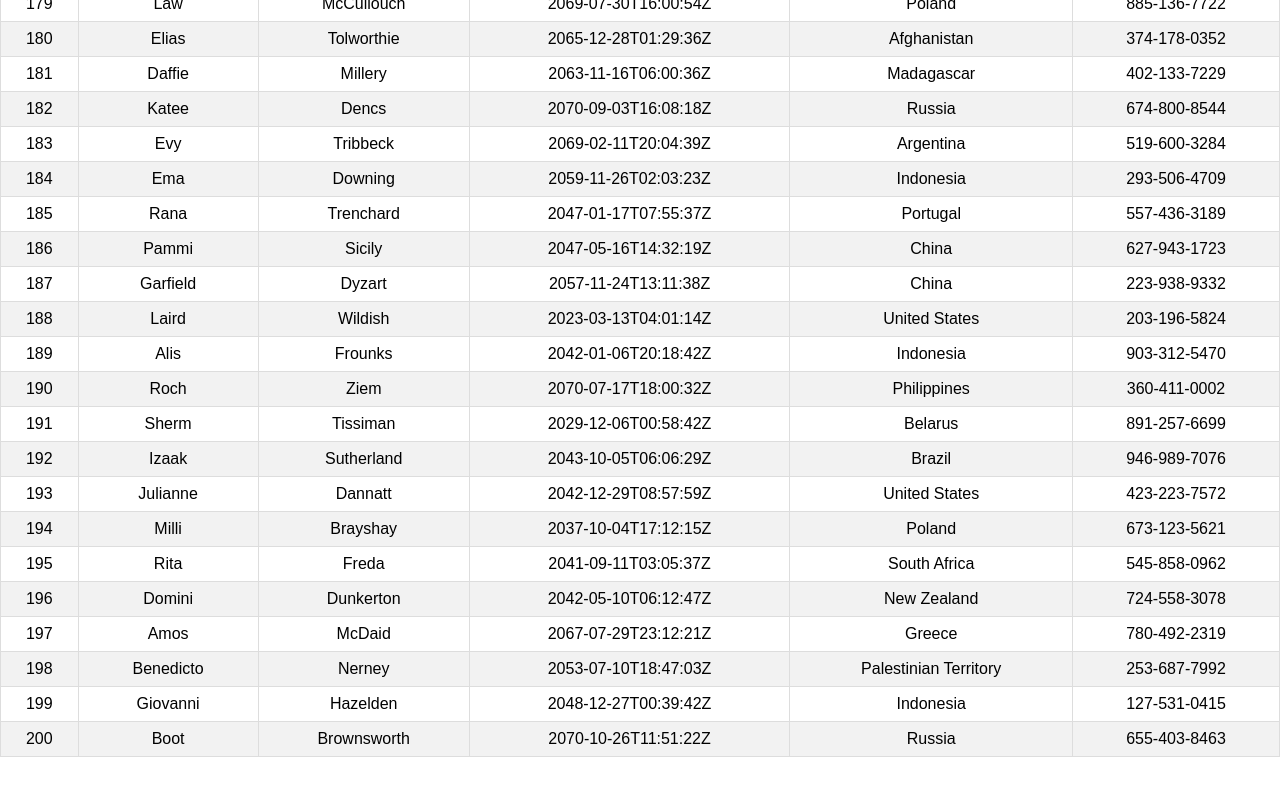
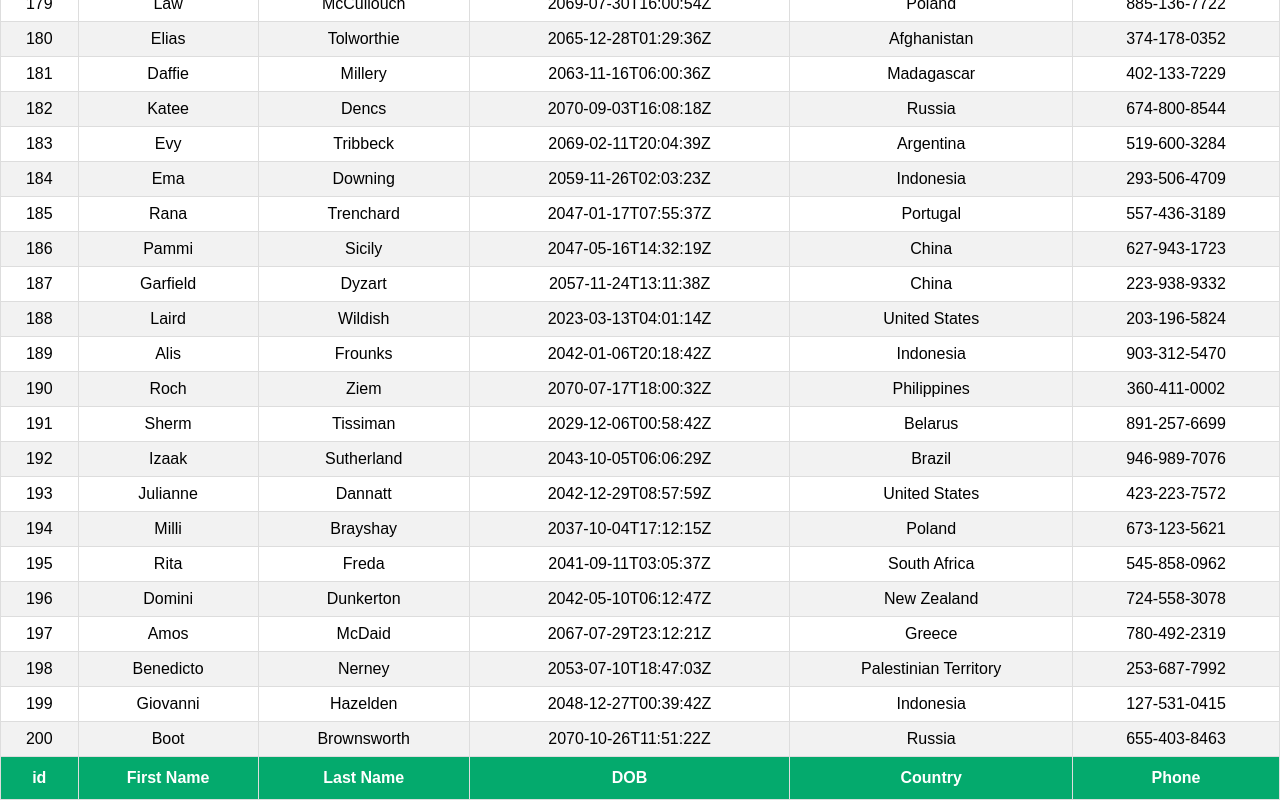
Before and after one commit to Reebal011/React_Table, a React (Create React App) app: page / in a window 1280 px wide. Shown: the part 6287-7087 px from the top of the page. Before the commit the page ends 7044 px from the top, so only its background shows below. Built offline with nearby package versions, Linux system fonts and the light colour scheme.

Commit message:
Table footer

```diff
--- a/src/App.js
+++ b/src/App.js
@@ -1,4 +1,3 @@
-import logo from "./logo.svg";
 import "./App.css";
 import BasicTable from "./components/BasicTable";
 
--- a/src/components/BasicTable.js
+++ b/src/components/BasicTable.js
@@ -7,11 +7,17 @@
   const columns = useMemo(() => COLUMNS, []);
   const data = useMemo(() => MOCK_DATA, []);
 
-  const { getTableBodyProps, getTableProps, rows, prepareRow, headerGroups } =
-    useTable({
-      columns,
-      data,
-    });
+  const {
+    getTableBodyProps,
+    getTableProps,
+    rows,
+    prepareRow,
+    headerGroups,
+    footerGroups,
+  } = useTable({
+    columns,
+    data,
+  });
 
   return (
     <table {...getTableProps()}>
@@ -36,6 +42,16 @@
           );
         })}
       </tbody>
+      <tfoot>
+        {" "}
+        {footerGroups.map((footerGroup) => (
+          <tr {...footerGroup.getFooterGroupProps()}>
+            {footerGroup.headers.map((column) => (
+              <th {...column.getFooterProps()}>{column.render("Footer")}</th>
+            ))}
+          </tr>
+        ))}
+      </tfoot>
     </table>
   );
 };
--- a/src/components/columns.js
+++ b/src/components/columns.js
@@ -1,26 +1,32 @@
 export const COLUMNS = [
   {
     Header: "id",
+    Footer: "id",
     accessor: "id",
   },
   {
     Header: "First Name",
+    Footer: "First Name",
     accessor: "first_name",
   },
   {
     Header: "Last Name",
+    Footer: "Last Name",
     accessor: "last_name",
   },
   {
     Header: "DOB",
+    Footer: "DOB",
     accessor: "date_of_birth",
   },
   {
     Header: "Country",
+    Footer: "Country",
     accessor: "country",
   },
   {
     Header: "Phone",
+    Footer: "Phone",
     accessor: "phone",
   },
 ];
```
